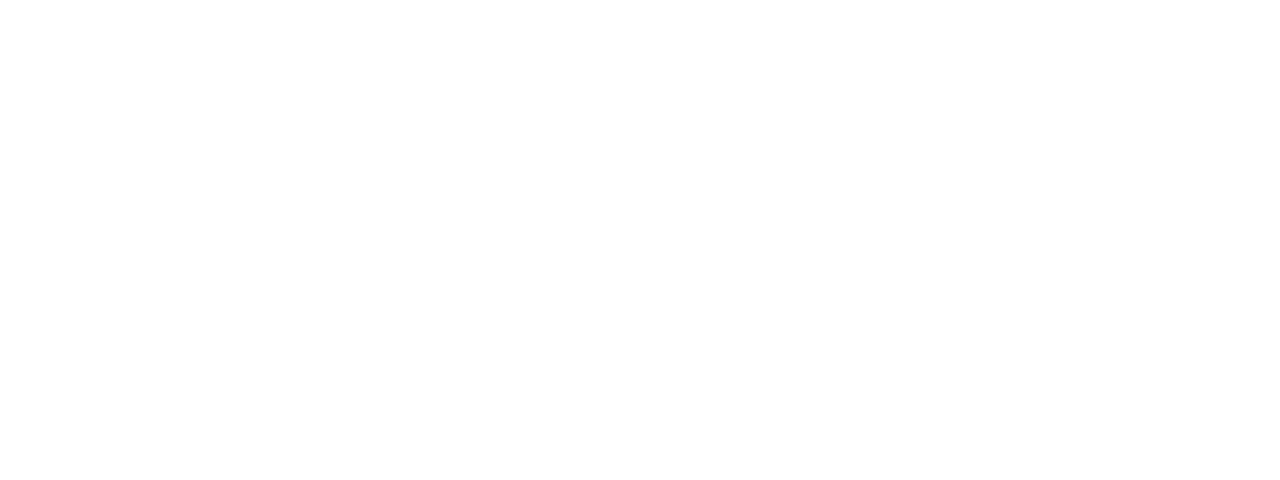
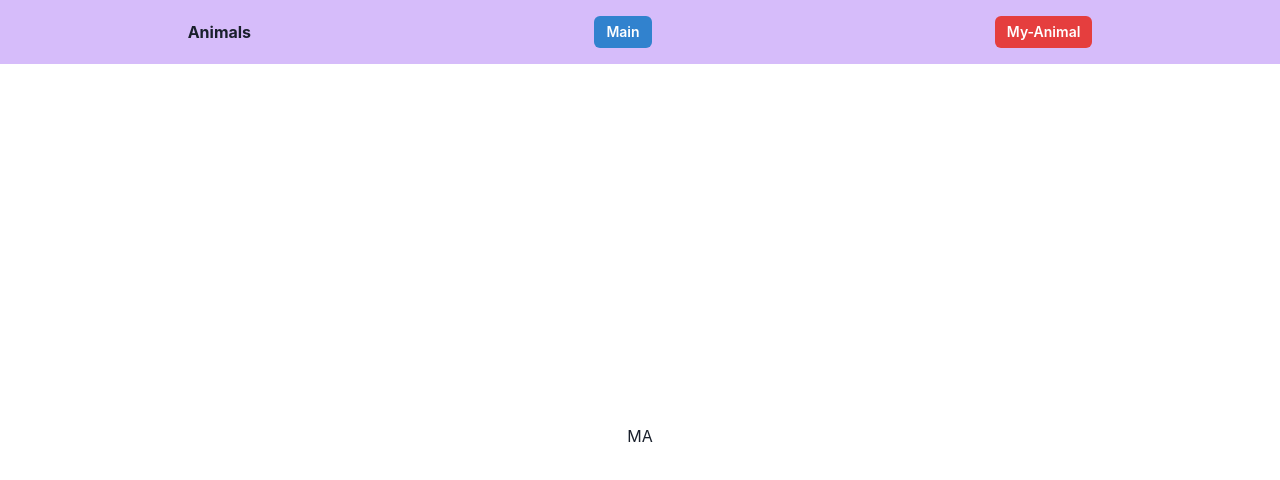
Before and after one commit to jeondoh/study-blockchain, a React (Create React App) app in the folder basic-minting-animal/frontend/: page /my-animal in a window 1280 px wide. Before the commit this address had no page. Shown: the top 480 px of the page. Built offline with nearby package versions, Linux system fonts and the light colour scheme; what web3 would draw is missing.

Commit message:
feat: make page layout

```diff
--- a/basic-minting-animal/frontend/src/App.tsx
+++ b/basic-minting-animal/frontend/src/App.tsx
@@ -1,6 +1,8 @@
 import React, { FC, useEffect, useState } from "react";
 import { BrowserRouter, Route, Routes } from "react-router-dom";
 import Main from "./routes/main";
+import Layout from "./components/layout";
+import MyAnimal from "./routes/myAnimal";
 
 const App: FC = () => {
   const [account, setAccount] = useState<String>("");
@@ -25,9 +27,15 @@
 
   return (
     <BrowserRouter>
-      <Routes>
-        <Route path="/" element={<Main account={account.toString()} />} />
-      </Routes>
+      <Layout>
+        <Routes>
+          <Route path="/" element={<Main account={account.toString()} />} />
+          <Route
+            path="my-animal"
+            element={<MyAnimal account={account.toString()} />}
+          />
+        </Routes>
+      </Layout>
     </BrowserRouter>
   );
 };
--- /dev/null
+++ b/basic-minting-animal/frontend/src/components/layout.tsx
@@ -0,0 +1,40 @@
+import React, { FC } from "react";
+import { Box, Button, Flex, Stack, Text } from "@chakra-ui/react";
+import { Link } from "react-router-dom";
+
+const Layout: FC = ({ children }) => {
+  return (
+    <Stack h="100vh">
+      <Flex
+        bg="purple.200"
+        p={4}
+        justifyContent="space-around"
+        alignItems="center"
+      >
+        <Box>
+          <Text fontWeight="bold">Animals</Text>
+        </Box>
+        <Link to="/">
+          <Button size="sm" colorScheme="blue">
+            Main
+          </Button>
+        </Link>
+        <Link to="my-animal">
+          <Button size="sm" colorScheme="red">
+            My-Animal
+          </Button>
+        </Link>
+      </Flex>
+      <Flex
+        direction="column"
+        h="full"
+        justifyContent="center"
+        alignItems="center"
+      >
+        {children}
+      </Flex>
+    </Stack>
+  );
+};
+
+export default Layout;
--- /dev/null
+++ b/basic-minting-animal/frontend/src/routes/myAnimal.tsx
@@ -0,0 +1,11 @@
+import React, { FC } from "react";
+
+interface MyAnimalProps {
+  account: string;
+}
+
+const MyAnimal = ({ account }: MyAnimalProps) => {
+  return <div>MA</div>;
+};
+
+export default MyAnimal;
```
